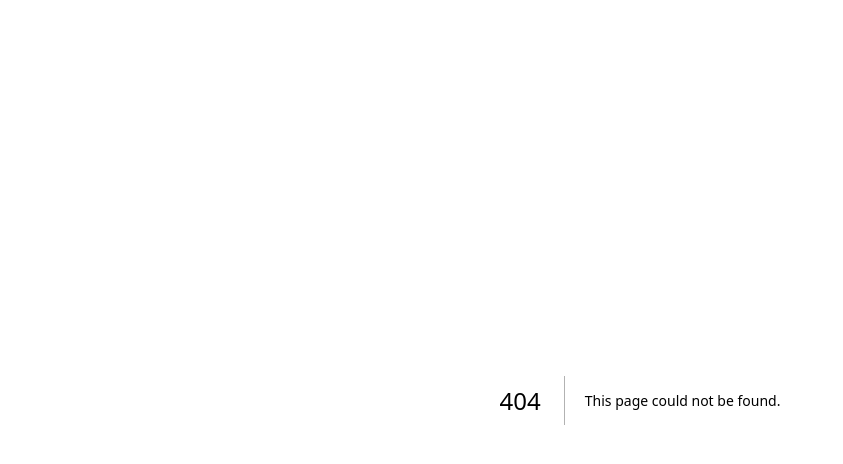
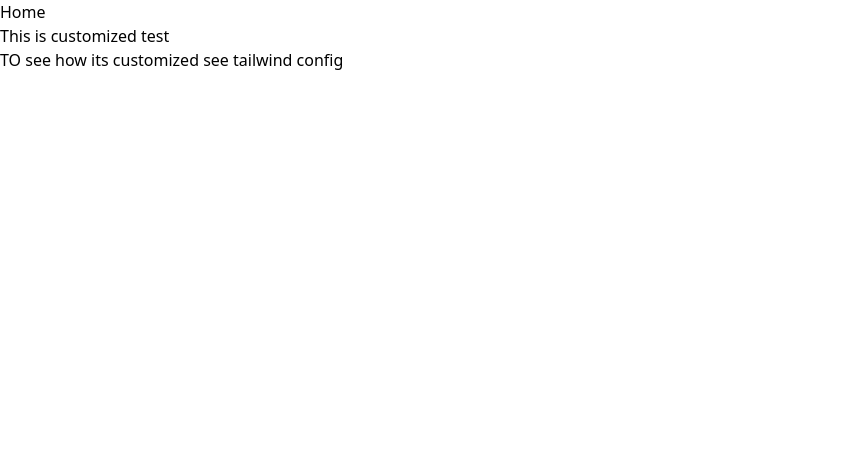
Before and after one commit to m-atique/tailwind, a Next.js app in the folder tailwind-series/: page /customization in a window 1280 px wide. Before the commit this address had no page. Shown: the top 464 px of the page, without its empty margins (0-843 px from the left). Built offline with nearby package versions, Linux system fonts and the light colour scheme.

Commit message:
created custmizaion page

```diff
--- /dev/null
+++ b/tailwind-series/src/app/colors/page.tsx
@@ -0,0 +1,32 @@
+import Link from "next/link"
+export default function Colors() {
+    return (
+        <div>
+<Link href='/'>Home</Link>
+    <h1 className="text-3xl font-bold underline">
+      Hello world!
+    </h1>
+    {/* //-------------------------------applying colors */}
+    <h1 className="text-green-600">
+      Hello world!
+    </h1>
+
+    <h1 className="bg-yellow-200">
+      Hello world!
+    </h1>
+
+    <h1 className="border-4 border-green-400">
+      Hello world!
+    </h1>
+
+    {/* --------------let use custom color  from extend in themes in tailwing.config*/}
+    <h1 className="bg-ateeq">
+      Hello world!
+    </h1>
+
+    <h1 className="bg-aqeel">
+      Hello world!
+    </h1>
+    </div>
+
+    )}
--- /dev/null
+++ b/tailwind-series/src/app/customization/page.tsx
@@ -0,0 +1,15 @@
+import Link from "next/link"
+export default function Customization() {
+    return (
+        <div>
+<Link href='/'>Home</Link>
+   <div>
+    <h1 >
+        This is customized test
+    </h1>
+    <p>TO see how its customized see tailwind config</p>
+   </div>
+
+    </div>
+
+    )}
--- a/tailwind-series/src/app/page.tsx
+++ b/tailwind-series/src/app/page.tsx
@@ -1,31 +1,11 @@
+import Link from "next/link"
+
+
 export default function Home() {
   return (
     <div>
-
-    <h1 className="text-3xl font-bold underline">
-      Hello world!
-    </h1>
-    {/* //-------------------------------applying colors */}
-    <h1 className="text-green-600">
-      Hello world!
-    </h1>
-
-    <h1 className="bg-yellow-200">
-      Hello world!
-    </h1>
-
-    <h1 className="border-4 border-green-400">
-      Hello world!
-    </h1>
-
-    {/* --------------let use custom color  from extend in themes in tailwing.config*/}
-    <h1 className="bg-ateeq">
-      Hello world!
-    </h1>
-
-    <h1 className="bg-aqeel">
-      Hello world!
-    </h1>
+      <Link href='/colors'>  colors</Link>
+     <Link href='/customization'>  Customization</Link>
     </div>
   )
 }
```
